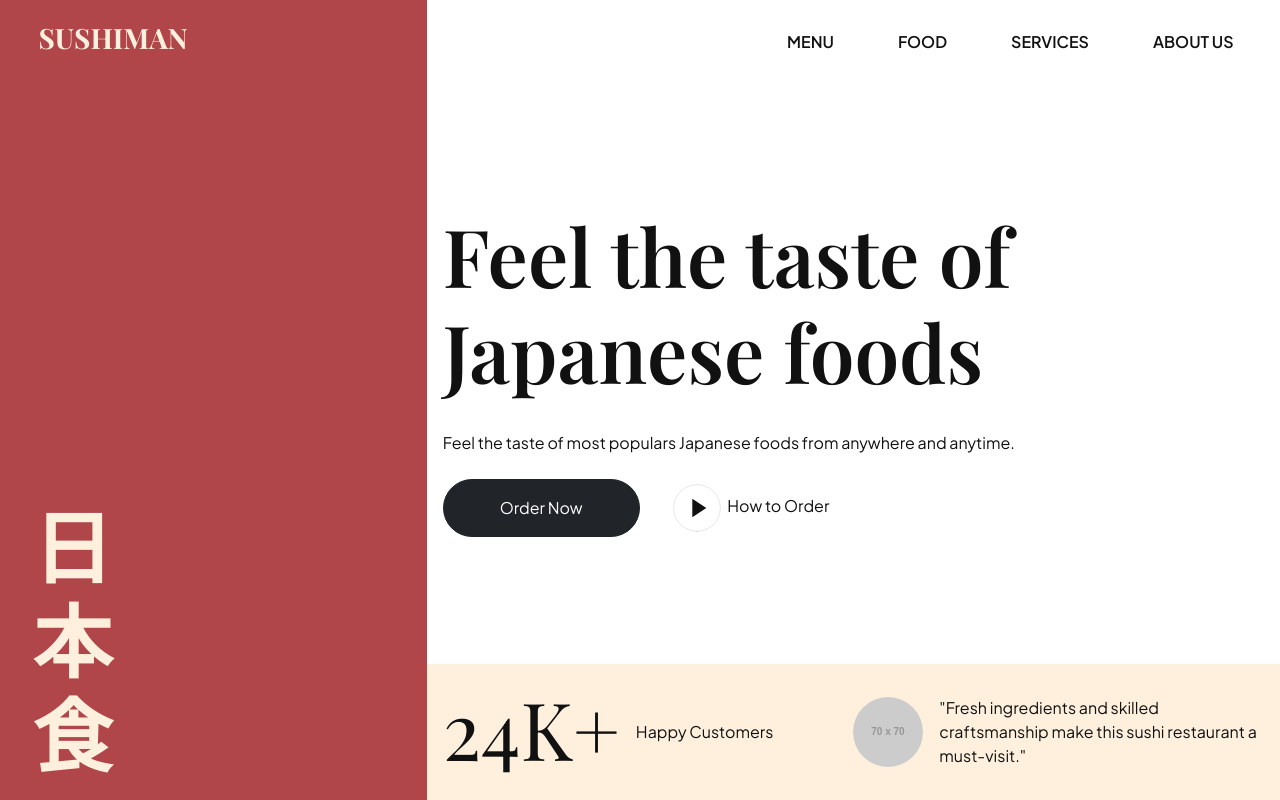
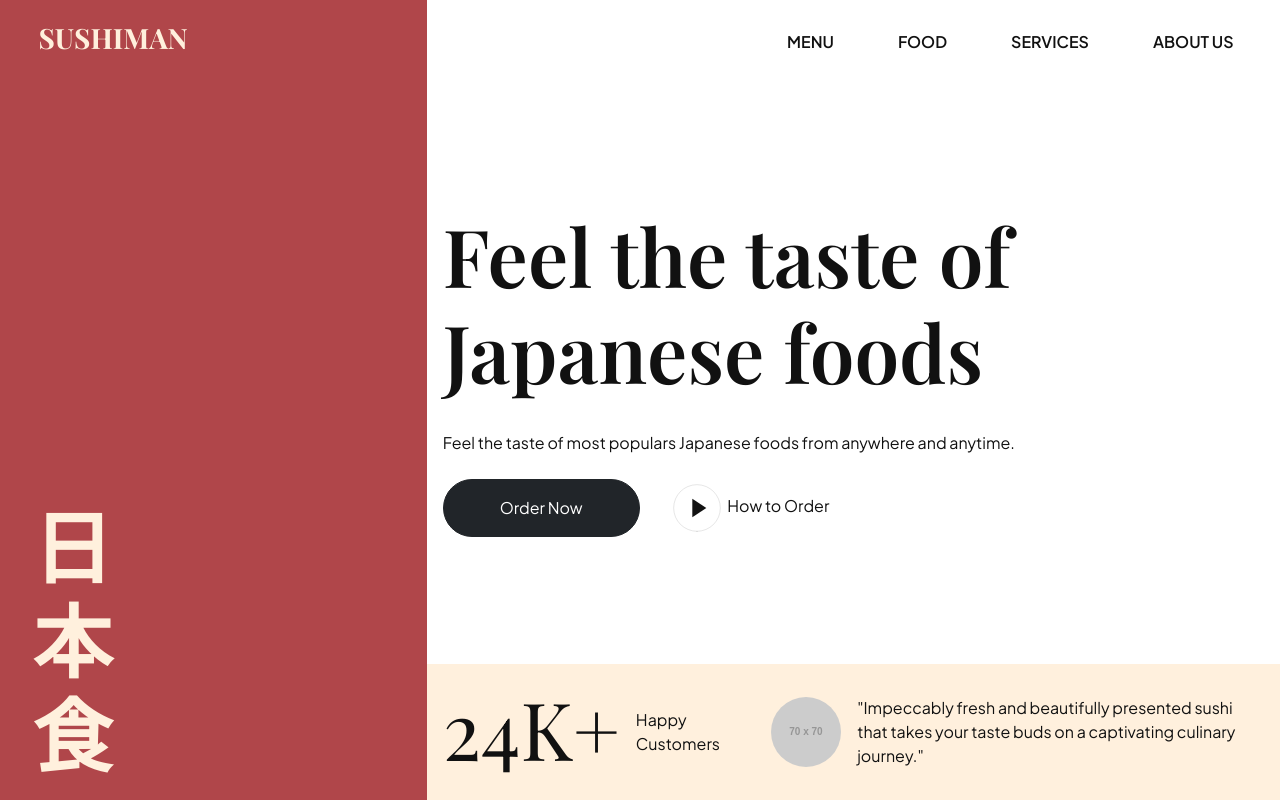
Before and after one commit to jagustin08/sushiman, a plain HTML site: page index.html in a window 1280 px wide. Drawn offline with nearby package versions, Linux system fonts and the light colour scheme; placeholder pictures from the web are drawn by us.

Commit message:
modify content

```diff
--- a/index.html
+++ b/index.html
@@ -67,37 +67,37 @@
             </div>
           </div>
 
-          <div class="d-flex flex-column flex-lg-row bg-beige mt-auto align-items-lg-center px-lg-3">
-            <div class="d-flex align-items-center justify-content-center gap-3 p-3 px-lg-0 border-bottom border-bottom-lg-0 justify-content-lg-start w-lg-50">
+          <div class="d-flex flex-column flex-lg-row bg-beige mt-auto align-items-lg-center px-lg-3 gap-lg-3">
+            <div class="d-flex align-items-center justify-content-center gap-3 p-3 px-lg-0 border-bottom border-bottom-lg-0 justify-content-lg-start w-lg-40">
               <h2 class="font-playfair display-1">24K+</h2>
               <p class="mb-0">Happy Customers</p>
             </div>
 
-            <div class="p-3 px-lg-0 w-lg-50">
+            <div class="p-3 px-lg-0 w-lg-60">
               <div class="swiper" id="testimonialSwiper">
                 <div class="swiper-wrapper">
                   <div class="swiper-slide">
                     <div class="d-flex align-items-center gap-3">
                       <img src="https://placehold.co/70x70" alt="" class="img-fluid rounded-circle">
-                      <p class="mb-0">"Exquisite sushi rolls that will transport your taste buds to Japan."</p>
+                      <p class="mb-0">"A hidden gem for sushi lovers - exceptional flavors, attentive service, and an ambiance that exudes authentic Japanese charm."</p>
                     </div>
                   </div>
                   <div class="swiper-slide">
                     <div class="d-flex align-items-center gap-3">
                       <img src="https://placehold.co/70x70" alt="" class="img-fluid rounded-circle">
-                      <p class="mb-0">"Fresh ingredients and skilled craftsmanship make this sushi restaurant a must-visit."</p>
+                      <p class="mb-0">"Impeccably fresh and beautifully presented sushi that takes your taste buds on a captivating culinary journey."</p>
                     </div>
                   </div>
                   <div class="swiper-slide">
                     <div class="d-flex align-items-center gap-3">
                       <img src="https://placehold.co/70x70" alt="" class="img-fluid rounded-circle">
-                      <p class="mb-0">"A culinary delight for sushi lovers with a vibrant and modern twist."</p>
+                      <p class="mb-0">"Immerse yourself in a sushi symphony, where the artistry of the chef shines through every roll, delivering a symphony of flavors."</p>
                     </div>
                   </div>
                   <div class="swiper-slide">
                     <div class="d-flex align-items-center gap-3">
                       <img src="https://placehold.co/70x70" alt="" class="img-fluid rounded-circle">
-                      <p class="mb-0">"Mouthwatering sushi creations that combine traditional flavors with innovative flair."</p>
+                      <p class="mb-0">"A sushi paradise where each bite is a harmonious blend of textures and flavors, leaving you craving for more."</p>
                     </div>
                   </div>
                 </div>
@@ -240,7 +240,9 @@
   <!-- Initialize Swiper -->
   <script>
     var swiper = new Swiper("#testimonialSwiper", {
-      // spaceBetween: 30,
+      spaceBetween: 30,
+      autoHeight: true,
+
       // centeredSlides: true,
       autoplay: {
         delay: 2500,
--- a/scss/main.scss
+++ b/scss/main.scss
@@ -76,10 +76,20 @@ $utilities: map-merge(
       ( responsive: true ),
     ),
 
-    "width": map-merge(
-      map-get($utilities, "width"),
-      ( responsive: true ),
-    )
+    "width": (
+      property: width,
+      class: w,
+      responsive: true,
+      values: (
+        25: 25%,
+        40: 40%,
+        50: 50%,
+        60: 60%,
+        75: 75%,
+        100: 100%,
+        auto: auto
+      )
+    ),
   )
 );
 
```
Also changed, not shown: css/main.css, css/main.min.css, 2 other files.
